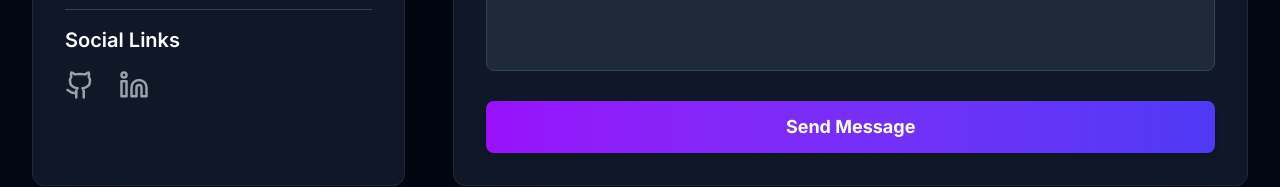
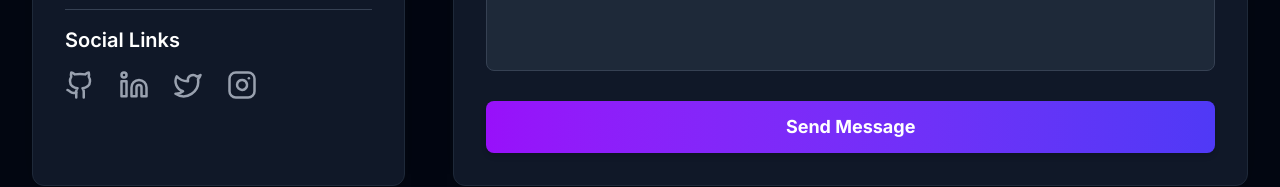
Before and after one commit to Abdurrahman775/next_portfolio, a Next.js app: page /contact in a window 1280 px wide. Shown: the part 653-840 px from the top of the page. Built offline with nearby package versions, Linux system fonts and the light colour scheme.

Commit message:
feat: update X to Ibn__alhassan, add X and Instagram to contact page social links

```diff
--- a/src/app/contact/page.tsx
+++ b/src/app/contact/page.tsx
@@ -4,7 +4,7 @@
 import { useState } from 'react';
 import { motion } from 'framer-motion';
 import Link from 'next/link';
-import { Mail, Phone, MapPin, Github, Linkedin } from 'lucide-react';
+import { Mail, Phone, MapPin, Github, Linkedin, Twitter, Instagram } from 'lucide-react';
 
 const ContactForm = () => {
   const [formData, setFormData] = useState({ name: '', email: '', message: '' });
@@ -149,6 +149,8 @@ export default function ContactPage() {
                 <div className="flex space-x-6">
                     <SocialIcon link="https://github.com/Abdurrahman775" icon={Github} label="GitHub" />
                     <SocialIcon link="https://www.linkedin.com/in/abdurrahman-alhassan" icon={Linkedin} label="LinkedIn" />
+                    <SocialIcon link="https://x.com/Ibn__alhassan" icon={Twitter} label="X (Twitter)" />
+                    <SocialIcon link="https://www.instagram.com/ibn___alhassan/" icon={Instagram} label="Instagram" />
                 </div>
             </div>
           </motion.div>
--- a/src/components/Footer.tsx
+++ b/src/components/Footer.tsx
@@ -8,7 +8,7 @@ import { Github, Linkedin, Mail, Twitter, Instagram } from 'lucide-react';
 const socialLinks = [
   { href: 'https://github.com/Abdurrahman775', icon: Github, label: 'GitHub' },
   { href: 'https://www.linkedin.com/in/abdurrahman-alhassan', icon: Linkedin, label: 'LinkedIn' },
-  { href: 'https://x.com/abdur_dev', icon: Twitter, label: 'X (Twitter)' },
+  { href: 'https://x.com/Ibn__alhassan', icon: Twitter, label: 'X (Twitter)' },
   { href: 'https://www.instagram.com/ibn___alhassan/', icon: Instagram, label: 'Instagram' },
   { href: 'mailto:abdurrahmanalhassan775@gmail.com', icon: Mail, label: 'Email' },
 ];
```
